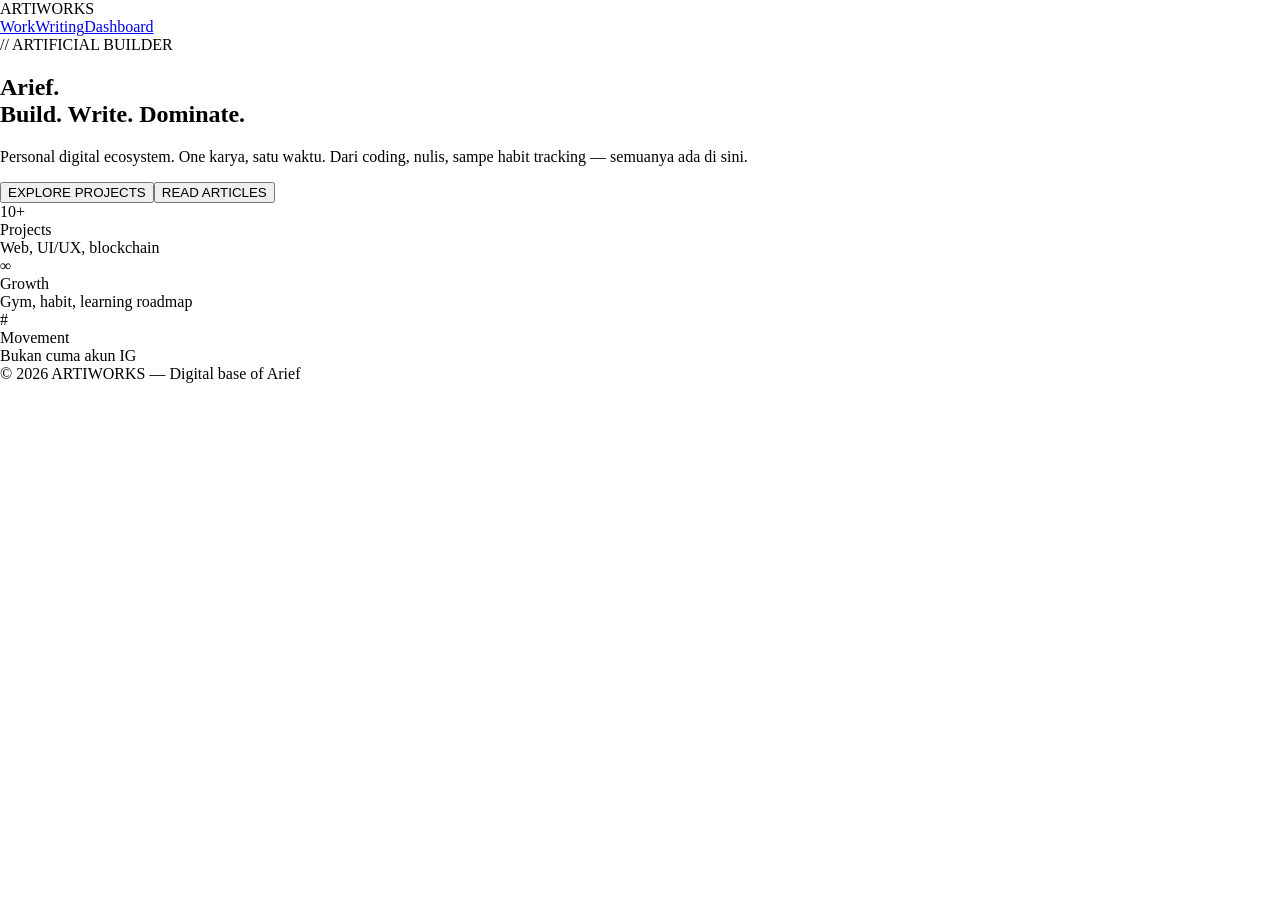
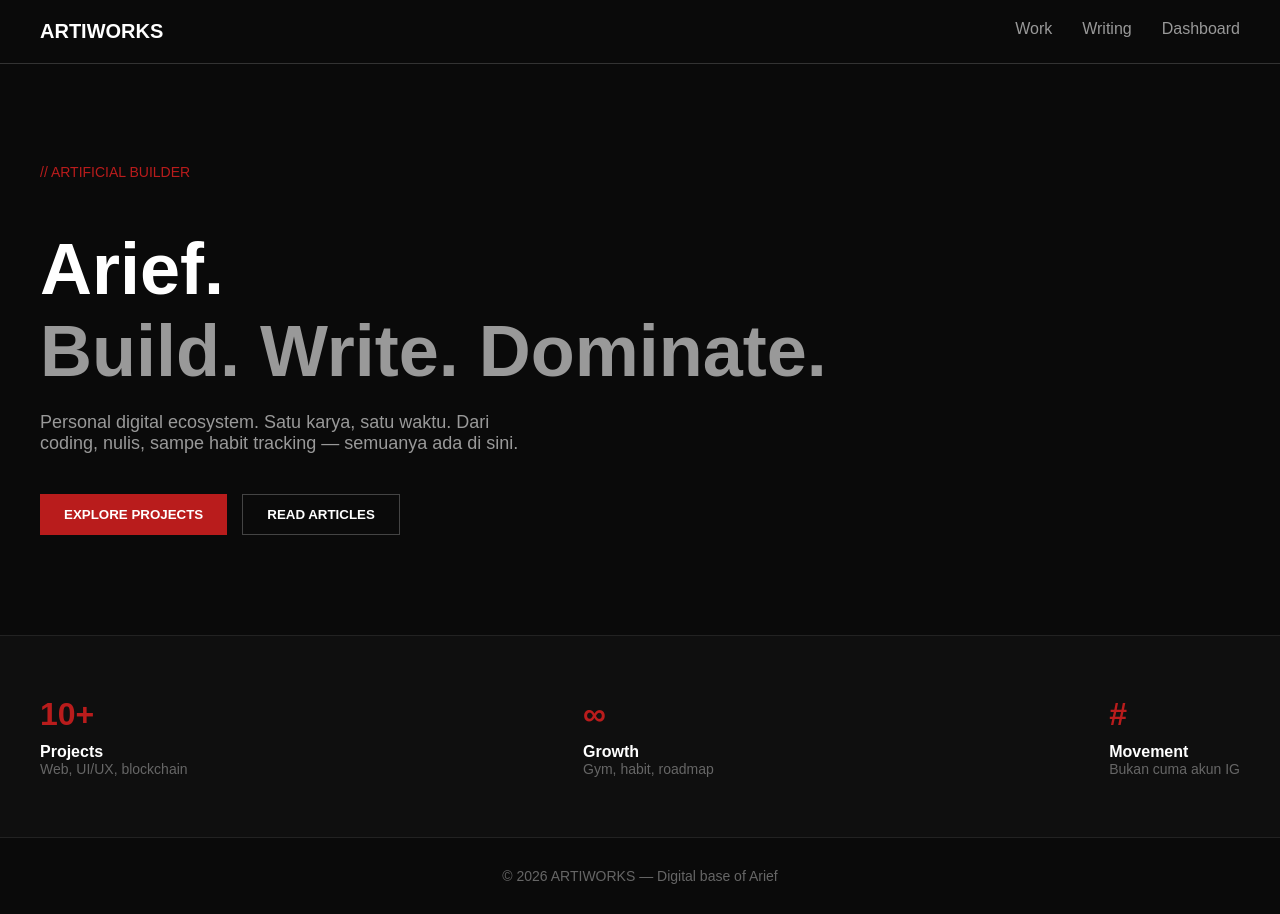
Before and after one commit to AriefFadhilahR/ARTIWORKS, a Next.js app: page / in a window 1280 px wide. Before the commit the page ends 800 px from the top, so only its background shows below. Built offline with nearby package versions, Linux system fonts and the light colour scheme.

Commit message:
Update page.tsx

```diff
--- a/app/page.tsx
+++ b/app/page.tsx
@@ -1,67 +1,94 @@
 export default function Home() {
   return (
-    <div className="min-h-screen bg-black text-white">
+    <div style={{
+      minHeight: '100vh',
+      backgroundColor: '#0A0A0A',
+      color: 'white',
+      fontFamily: 'Arial, sans-serif'
+    }}>
       {/* Navbar */}
-      <nav className="border-b border-gray-800">
-        <div className="max-w-6xl mx-auto px-6 py-5 flex justify-between items-center">
-          <span className="text-xl font-bold tracking-tight">ARTIWORKS</span>
-          <div className="space-x-8 text-gray-400">
-            <a href="#" className="hover:text-white transition">Work</a>
-            <a href="#" className="hover:text-white transition">Writing</a>
-            <a href="#" className="hover:text-white transition">Dashboard</a>
+      <div style={{
+        borderBottom: '1px solid #333',
+        padding: '20px 40px',
+        display: 'flex',
+        justifyContent: 'space-between'
+      }}>
+        <span style={{ fontWeight: 'bold', fontSize: '20px' }}>ARTIWORKS</span>
+        <div style={{ display: 'flex', gap: '30px', color: '#999' }}>
+          <a href="#" style={{ textDecoration: 'none', color: '#999' }}>Work</a>
+          <a href="#" style={{ textDecoration: 'none', color: '#999' }}>Writing</a>
+          <a href="#" style={{ textDecoration: 'none', color: '#999' }}>Dashboard</a>
         </div>
       </div>
-      </nav>
 
       {/* Hero Section */}
-      <section className="max-w-6xl mx-auto px-6 py-28">
-        <div className="max-w-3xl">
-          <div className="text-red-600 text-sm font-mono mb-4">// ARTIFICIAL BUILDER</div>
-          <h1 className="text-7xl font-bold tracking-tight leading-tight">
+      <div style={{ maxWidth: '1200px', margin: '0 auto', padding: '100px 40px' }}>
+        <div style={{ color: '#B91C1C', fontSize: '14px', marginBottom: '20px' }}>
+          // ARTIFICIAL BUILDER
+        </div>
+        <h1 style={{ fontSize: '72px', fontWeight: 'bold', marginBottom: '20px' }}>
           Arief.
           <br />
-            <span className="text-gray-400">Build. Write. Dominate.</span>
+          <span style={{ color: '#999' }}>Build. Write. Dominate.</span>
         </h1>
-          <p className="text-gray-400 text-lg mt-6 max-w-xl">
-            Personal digital ecosystem. One karya, satu waktu.
+        <p style={{ color: '#999', fontSize: '18px', maxWidth: '500px' }}>
+          Personal digital ecosystem. Satu karya, satu waktu.
           Dari coding, nulis, sampe habit tracking — semuanya ada di sini.
         </p>
-          <div className="flex gap-4 mt-10">
-            <button className="bg-red-700 hover:bg-red-800 px-6 py-3 font-semibold transition">
+        <div style={{ display: 'flex', gap: '15px', marginTop: '40px' }}>
+          <button style={{
+            backgroundColor: '#B91C1C',
+            border: 'none',
+            padding: '12px 24px',
+            color: 'white',
+            fontWeight: 'bold',
+            cursor: 'pointer'
+          }}>
             EXPLORE PROJECTS
           </button>
-            <button className="border border-gray-700 hover:border-white px-6 py-3 font-semibold transition">
+          <button style={{
+            backgroundColor: 'transparent',
+            border: '1px solid #444',
+            padding: '12px 24px',
+            color: 'white',
+            fontWeight: 'bold',
+            cursor: 'pointer'
+          }}>
             READ ARTICLES
           </button>
         </div>
       </div>
-      </section>
 
-      {/* Stats / Quick Preview */}
-      <section className="border-t border-gray-800 bg-[#0F0F0F]">
-        <div className="max-w-6xl mx-auto px-6 py-16 grid grid-cols-1 md:grid-cols-3 gap-10">
+      {/* Stats Section */}
+      <div style={{
+        borderTop: '1px solid #222',
+        borderBottom: '1px solid #222',
+        backgroundColor: '#0F0F0F',
+        padding: '60px 40px'
+      }}>
+        <div style={{ maxWidth: '1200px', margin: '0 auto', display: 'flex', justifyContent: 'space-between' }}>
           <div>
-            <div className="text-red-600 text-3xl font-bold">10+</div>
-            <div className="text-white text-lg font-semibold mt-2">Projects</div>
-            <div className="text-gray-500 text-sm">Web, UI/UX, blockchain</div>
+            <div style={{ color: '#B91C1C', fontSize: '32px', fontWeight: 'bold' }}>10+</div>
+            <div style={{ fontWeight: 'bold', marginTop: '10px' }}>Projects</div>
+            <div style={{ color: '#666', fontSize: '14px' }}>Web, UI/UX, blockchain</div>
           </div>
           <div>
-            <div className="text-red-600 text-3xl font-bold">∞</div>
-            <div className="text-white text-lg font-semibold mt-2">Growth</div>
-            <div className="text-gray-500 text-sm">Gym, habit, learning roadmap</div>
+            <div style={{ color: '#B91C1C', fontSize: '32px', fontWeight: 'bold' }}>∞</div>
+            <div style={{ fontWeight: 'bold', marginTop: '10px' }}>Growth</div>
+            <div style={{ color: '#666', fontSize: '14px' }}>Gym, habit, roadmap</div>
           </div>
           <div>
-            <div className="text-red-600 text-3xl font-bold">#</div>
-            <div className="text-white text-lg font-semibold mt-2">Movement</div>
-            <div className="text-gray-500 text-sm">Bukan cuma akun IG</div>
+            <div style={{ color: '#B91C1C', fontSize: '32px', fontWeight: 'bold' }}>#</div>
+            <div style={{ fontWeight: 'bold', marginTop: '10px' }}>Movement</div>
+            <div style={{ color: '#666', fontSize: '14px' }}>Bukan cuma akun IG</div>
           </div>
         </div>
-      </section>
+      </div>
 
       {/* Footer */}
-      <footer className="border-t border-gray-800 text-gray-500 text-sm text-center py-8">
+      <div style={{ textAlign: 'center', padding: '30px', color: '#666', fontSize: '14px' }}>
         © 2026 ARTIWORKS — Digital base of Arief
-      </footer>
+      </div>
     </div>
   )
 }
```
Lines whose indentation alone changed are shown as unchanged.
